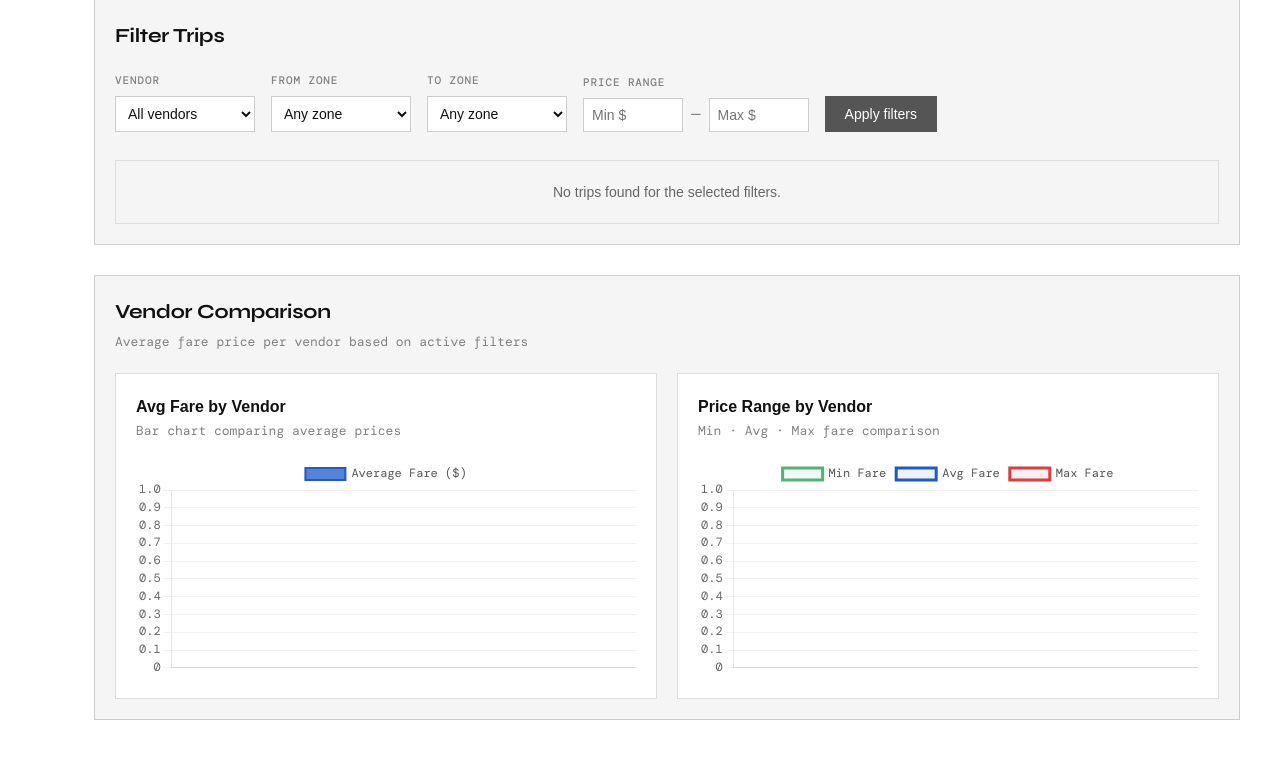
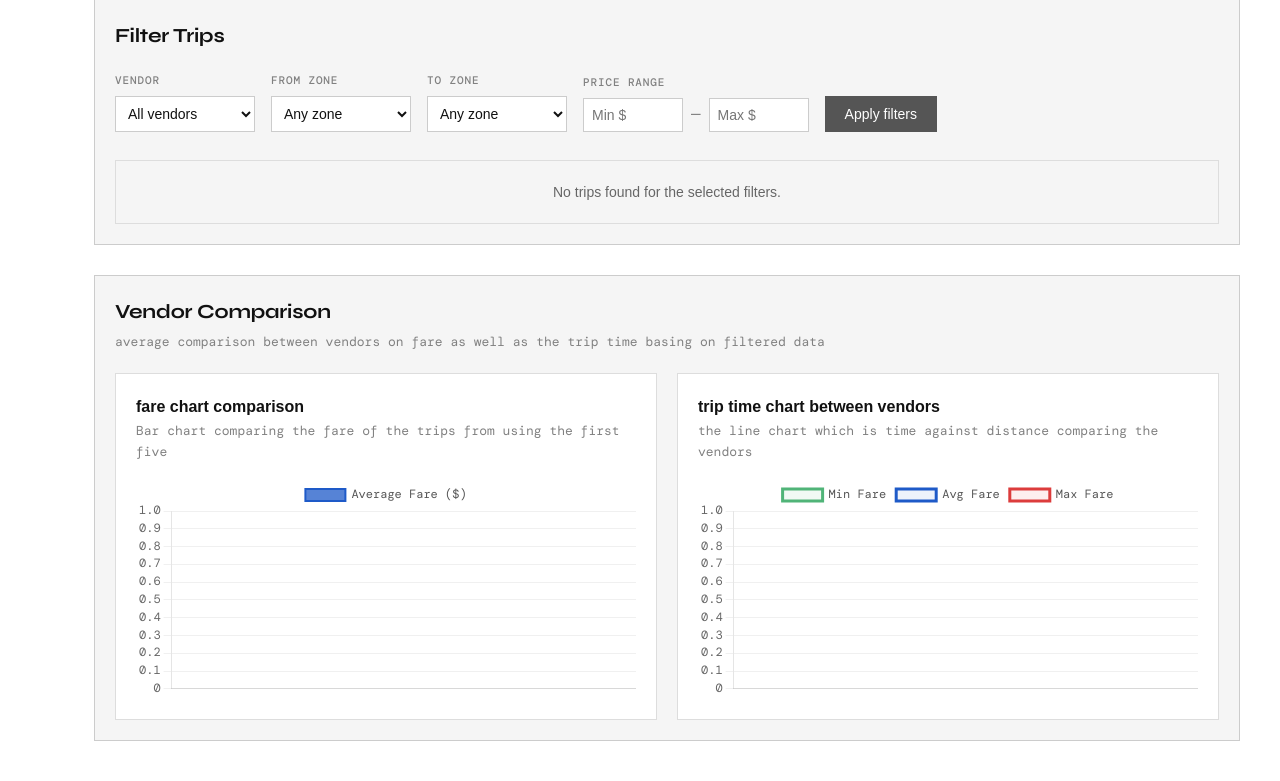
Before and after one commit to inezakevin23/New_York_City_Taxi_full-stack, a Flask app: page / in a window 1280 px wide. Shown: the part 211-992 px from the top of the page. Before the commit the page ends 931 px from the top, so only its background shows below. Run offline with Flask 3, Linux system fonts and the light colour scheme; data that the repository does not hold is empty.

Commit message:
change in charts

```diff
--- a/static/script.js
+++ b/static/script.js
@@ -19,8 +19,8 @@ function buildQueryParams() {
   if (vendor) params.append("vendor", vendor);
   if (minPrice) params.append("min_price", minPrice);
   if (maxPrice) params.append("max_price", maxPrice);
-  if (fromZone) params.append("from_zone", fromZone); // fixed: was appending to "vendor"
-  if (toZone) params.append("to_zone", toZone); // fixed: was typo "vwndor" + wrong value
+  if (fromZone) params.append("from_zone", fromZone);
+  if (toZone) params.append("to_zone", toZone);
 
   return params.toString();
 }
--- a/templates/index.html
+++ b/templates/index.html
@@ -94,23 +94,21 @@
         <!-- Comparison Section -->
         <section class="comparison-section">
             <h2>Vendor Comparison</h2>
-            <p class="section-desc">Average fare price per vendor based on active filters</p>
+            <p class="section-desc">average comparison between vendors on fare as well as the trip time basing on filtered data</p>
 
             <div class="comparison-grid">
 
-                <!-- Bar chart — price comparison per vendor -->
                 <div class="card">
-                    <h3>Avg Fare by Vendor</h3>
-                    <p class="card-desc">Bar chart comparing average prices</p>
+                    <h3>fare chart comparison</h3>
+                    <p class="card-desc">Bar chart comparing the fare of the trips from using the first five</p>
                     <div class="chart-wrap">
                         <canvas id="barChart"></canvas>
                     </div>
                 </div>
 
-                <!-- Line chart — timing / trend comparison per vendor -->
                 <div class="card">
-                    <h3>Price Range by Vendor</h3>
-                    <p class="card-desc">Min · Avg · Max fare comparison</p>
+                    <h3>trip time chart between vendors</h3>
+                    <p class="card-desc">the line chart which is time against distance comparing the vendors</p>
                     <div class="chart-wrap">
                         <canvas id="lineChart"></canvas>
                     </div>
```
Also changed, not shown: 3 other files.
